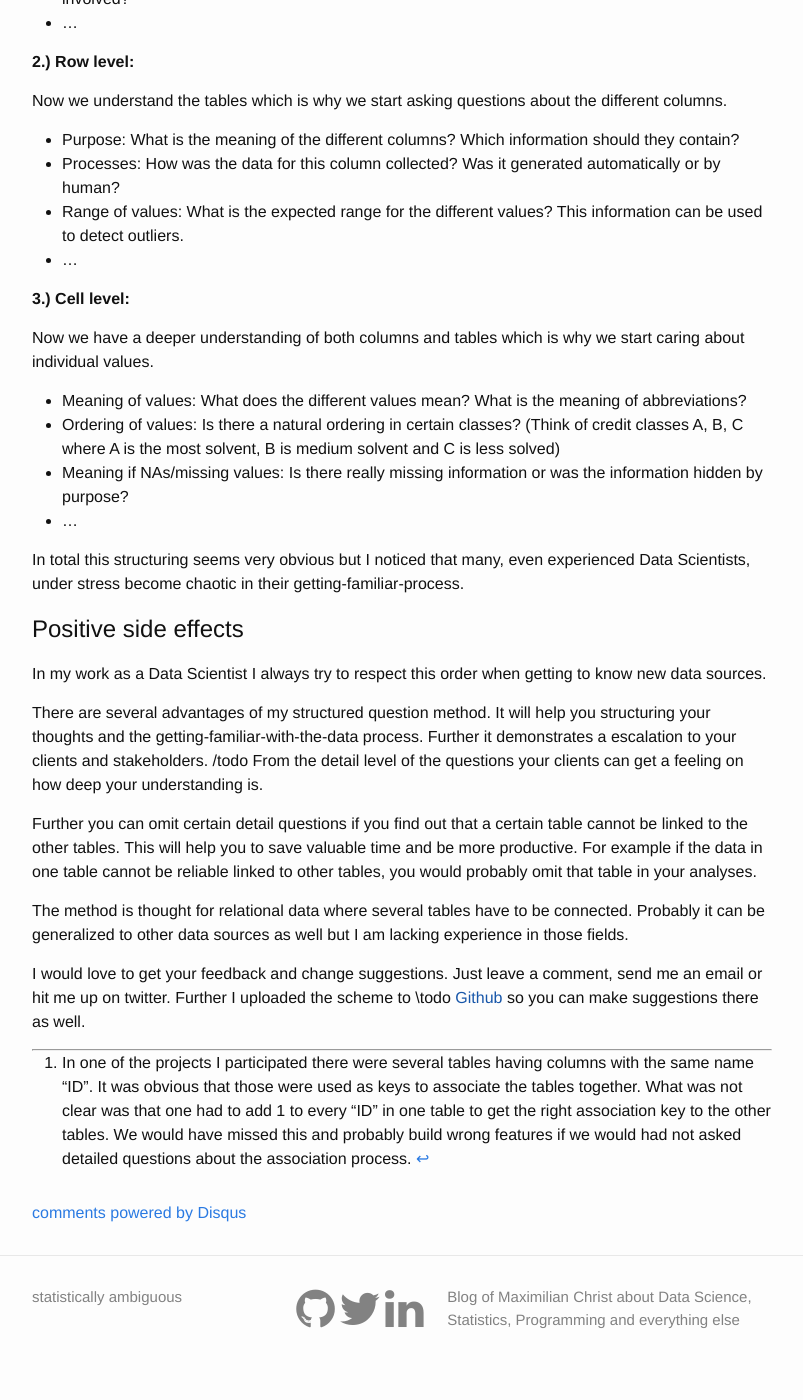
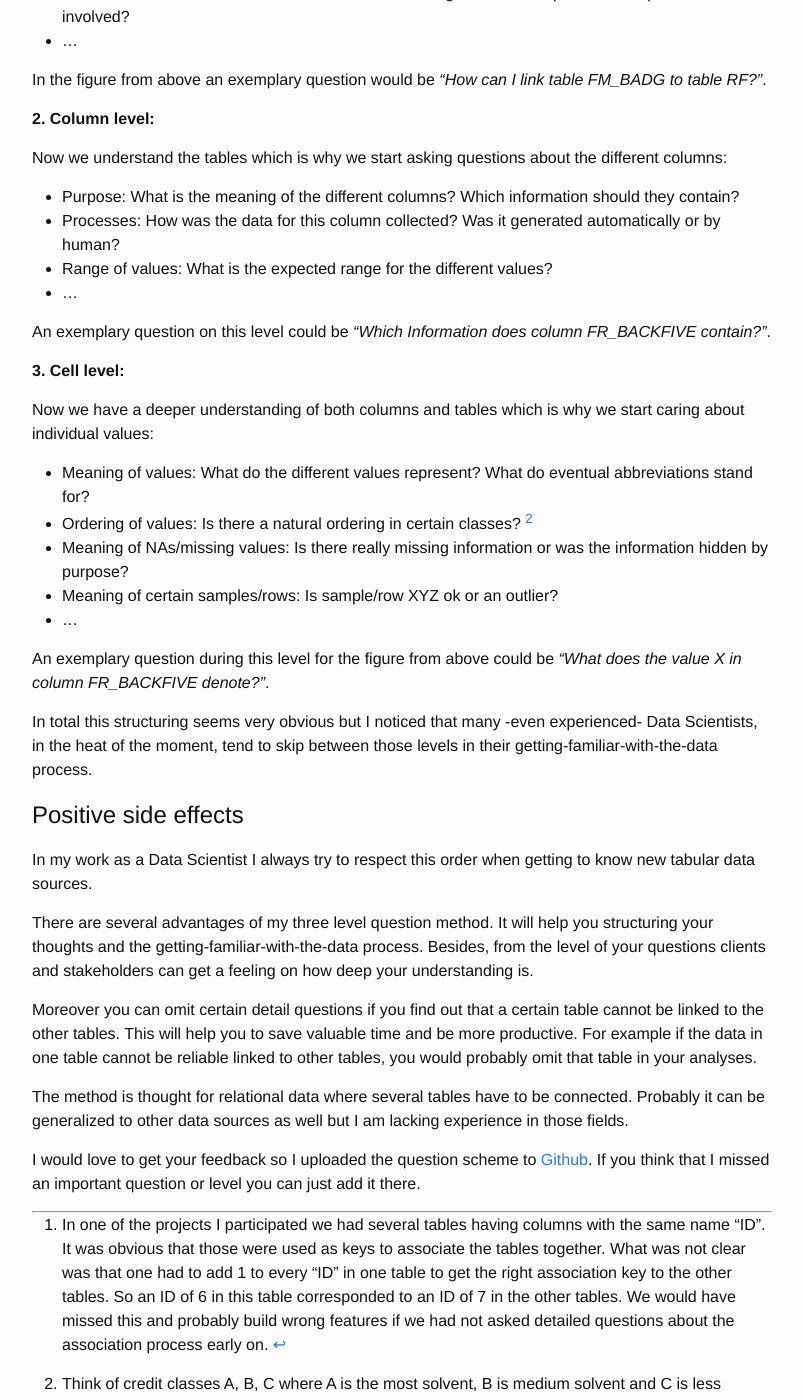
Before and after one commit to MaxBenChrist/MaxBenChrist.github.io, a Jekyll site: the page built from _posts/2016-03-13-three-level-data-questions.markdown, in a window 1280 px wide and 1400 px high, scrolled down 2542 px. Shown: the whole window, without its empty margins (238-1041 px from the left). Built offline with Jekyll 4.4.1, drawn with Linux system fonts in a browser that asks for light colours; nearby versions of some CDN libraries; comment, search, counter and statistics services are not loaded; some of the changed text lies outside the part shown.

Commit message:
final changes to first post

```diff
--- a/_posts/2016-03-13-three-level-data-questions.markdown
+++ b/_posts/2016-03-13-three-level-data-questions.markdown
@@ -6,90 +6,99 @@
 comments: True
 ---
 
-__TLDR: The following posts describes a three step paradigm on how to make yourself familiar with column based data sources.__
+__TLDR: The following post describes a three step paradigm on how to make yourself familiar with tabular data sources in a structured fashion.__
 
 ---
 <br>
 
-# The Problem
+# Taking a shot in the dark
 
-In the beginning of every Data Science project you have to make yourself familiar with given data sources. To do so, you as a Data Scientist have to understand the underlying business processes that generate those data. This is especially true if you have sa consulting role where you switch industries, clients, investigated issues and with it the data structures every few months.
+In the beginning of every Data Science project you have to make yourself familiar with given data sources. To do so, you as a Data Scientist have to understand the underlying business processes that generate those data. This is especially relevant if you work as a consultant and switch industries, clients, investigated issues and with it the data structures every few months.
 
 
 ![Before you understand the data](https://media.giphy.com/media/ohdY5OaQmUmVW/giphy.gif)
 
-Depending on the industry, data generating processes can be very complex and as always the 'devil is in the details'. Further, stakeholders often do not understand important concepts for the successful application of Machine Learning applications. So the Data Scientists has to make sure that the right questions are asked. How do you make sure that you do not miss any details during discussions with the stakeholders?
+Depending on the industry, data generating processes can be very complex and as always the 'devil is in the details'. Further, stakeholders often do not understand important concepts for the successful application of Machine Learning components. So the Data Scientists has to make sure that the right questions are asked in the right order.
 
-Even experienced statisticians and Data Scientists often jump between asking questions on a global level
+But I noticed that even experienced Statisticians and Data Scientists often jump between asking questions on a global level
 
-*"How can I associate Table 1 with Table 2"*
+*"How can I associate Table 1 with Table 2?"*
 {: style="text-align: center"}
 
 and going into detail by asking very specific questions
 
-*"What does Value 3 in Row 5 in Table 3 mean?“.*
+*"What does Value C in Column X in Table AB indicate?“*.
 {: style="text-align: center"}
+
+# Resulting problems
 
 What is dangerous about asking in such an unstructured fashion? It can confuse the client. He cannot deduce how deep your current understanding of the data is. Detailed questions that are asked too early could leave the impression that all general questions are already solved.
 
-Further one could miss important an aspect, for example you forget to ask how one can relate a certain table to the others. If you do this later during the building of statistical models, it could appeal unprofessional.
+Also, one could miss important aspects, for example you forget to ask how one can relate a certain table to the others. If you do this later during the building of statistical models, it could appeal unprofessional.
 
 I developed a three phase question method for myself.
 As I could not find any Data Science question structuring method or guideline I decided to share my approach.
 
 So how should we structure the asking process? The principle is to start by getting to know the data on a global overview and then later zoom in. So we start asking very general questions that are continuously sharpened. It is not a strict three step tutorial but more of a way of structuring your thoughts while getting a deep understanding of the data sources in the project.
 
-# The Solution
+# Organize the getting-familiar-process
 
-There are three levels in the familiarizing process. After completing all questions of one level, one moves one level forward. The three level in sequential order are: Tabular, column and cell level. The following picture visualizes the three phases of the make-yourself-familiar process:
+There are three levels in the familiarizing process. After completing all questions of the current level you move one level forward. The three level in sequential order are: Table, column and cell level. The following figure visualizes the three phases of the make-yourself-familiar process:
 
-![The three levels: Tabular, column and cell](/images/www_overview_level_questions.png)
+![The three levels: Table, column and cell](/images/www_overview_level_questions.png)
 
 The three phases go as follows:
 
-__1.) Tabular level:__
-/todo
-Here the information that the different tables contain and the relation between them are under investigation:
+__1. Table level:__
+
+First the different tables themselves and how they relate to each other are under investigation:
 
 *   Association: How can the different tables be associated? How can one construct keys to associate them? (ALWAYS ask this question! [^1] )
 *   Origin: Where do the different tables originate from? This could relate to technical systems, departments or processes.
-*   Construction: Were they joined from other tables or were they create from database dumps?
+*   Construction: Were they joined from other tables or were they created from database dumps?
 *   Stakeholder: How were the tables collected? Which organizations, departments or persons were involved?
 *   ...
 
-__2.) Row level:__
+In the figure from above an exemplary question would be *"How can I link table FM_BADG to table RF?"*.
 
-Now we understand the tables which is why we start asking questions about the different columns.
+__2. Column level:__
+
+Now we understand the tables which is why we start asking questions about the different columns:
 
 *   Purpose: What is the meaning of the different columns? Which information should they contain?
 *   Processes: How was the data for this column collected? Was it generated automatically or by human?
-*   Range of values: What is the expected range for the different values? This information can be used to detect outliers.
+*   Range of values: What is the expected range for the different values?
 *   ...
 
-__3.) Cell level:__
+An exemplary question on this level could be *"Which Information does column FR_BACKFIVE contain?"*.
 
-Now we have a deeper understanding of both columns and tables which is why we start caring about individual values.
+__3. Cell level:__
 
-*   Meaning of values: What does the different values mean? What is the meaning of abbreviations?
-*   Ordering of values: Is there a natural ordering in certain classes? (Think of credit classes A, B, C where A is the most solvent, B is medium solvent and C is less solved)
-*   Meaning if NAs/missing values: Is there really missing information or was the information hidden by purpose?
+Now we have a deeper understanding of both columns and tables which is why we start caring about individual values:
+
+*   Meaning of values: What do the different values represent? What do eventual abbreviations stand for?
+*   Ordering of values: Is there a natural ordering in certain classes? [^2]
+*   Meaning of NAs/missing values: Is there really missing information or was the information hidden by purpose?
+*   Meaning of certain samples/rows: Is sample/row XYZ ok or an outlier?
 *   ...
 
-In total this structuring seems very obvious but I noticed that many, even experienced Data Scientists, under stress become chaotic in their getting-familiar-process.
+An exemplary question during this level for the figure from above could be *"What does the value X in column FR_BACKFIVE denote?"*.
+
+In total this structuring seems very obvious but I noticed that many \-even experienced\- Data Scientists, in the heat of the moment, tend to skip between those levels in their getting-familiar-with-the-data process.
 
 # Positive side effects
 
-In my work as a Data Scientist I always try to respect this order when getting to know new data sources.
+In my work as a Data Scientist I always try to respect this order when getting to know new tabular data sources.
 
-There are several advantages of my structured question method. It will help you structuring your thoughts and the getting-familiar-with-the-data process. Further it demonstrates a escalation to your clients and stakeholders.
-/todo
-From the detail level of the questions your clients can get a feeling on how deep your understanding is.
+There are several advantages of my three level question method. It will help you structuring your thoughts and the getting-familiar-with-the-data process. Besides, from the level of your questions clients and stakeholders can get a feeling on how deep your understanding is.
 
-Further you can omit certain detail questions if you find out that a certain table cannot be linked to the other tables. This will help you to save valuable time and be more productive. For example if the data in one table cannot be reliable linked to other tables, you would probably omit that table in your analyses.
+Moreover you can omit certain detail questions if you find out that a certain table cannot be linked to the other tables. This will help you to save valuable time and be more productive. For example if the data in one table cannot be reliable linked to other tables, you would probably omit that table in your analyses.
 
 The method is thought for relational data where several tables have to be connected. Probably it can be generalized to other data sources as well but I am lacking experience in those fields.
 
-I would love to get your feedback and change suggestions. Just leave a comment, send me an email or hit me up on twitter. Further I uploaded the scheme to \todo [Github]() so you can make suggestions there as well.
+I would love to get your feedback so I uploaded the question scheme to [Github](https://github.com/MaxBenChrist/tabdata-questions/blob/master/tab_data_questions.md). If you think that I missed an important question or level you can just add it there.
 
 -----
-[^1]: In one of the projects I participated there were several tables having columns with the same name "ID". It was obvious that those were used as keys to associate the tables together. What was not clear was that one had to add 1 to every "ID" in one table to get the right association key to the other tables. We would have missed this and probably build wrong features if we would had not asked detailed questions about the association process.
+[^1]: In one of the projects I participated we had several tables having columns with the same name "ID". It was obvious that those were used as keys to associate the tables together. What was not clear was that one had to add 1 to every "ID" in one table to get the right association key to the other tables. So an ID of 6 in this table corresponded to an ID of 7 in the other tables. We would have missed this and probably build wrong features if we had not asked detailed questions about the association process early on.
+
+[^2]: Think of credit classes A, B, C where A is the most solvent, B is medium solvent and C is less solved. Hence there exists a natural order between those classes A>B>C with respect to the solvency.
```
